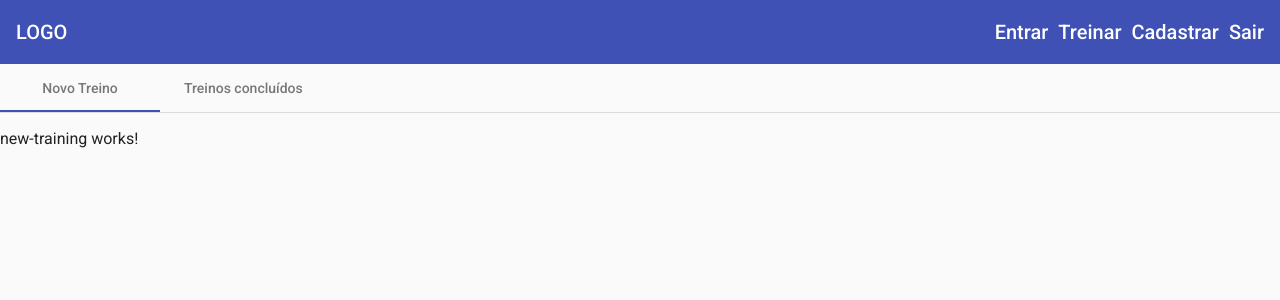
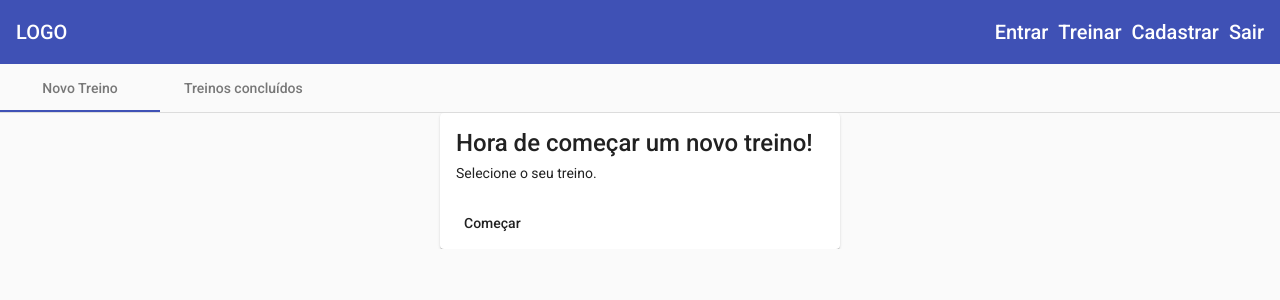
Before and after one commit to macaranduba/Angular-Full-App-Material-Firebase-NgRx-, an Angular app: page /training in a window 1280 px wide. Shown: the top 300 px of the page. Built offline with nearby package versions, Linux system fonts and the light colour scheme.

Commit message:
Cards (material design)

```diff
--- a/src/app/material.module.ts
+++ b/src/app/material.module.ts
@@ -1,6 +1,7 @@
 import { NgModule } from '@angular/core';
 
 import { MatButtonModule } from '@angular/material/button';
+import { MatCardModule } from '@angular/material/card';
 import { MatCheckboxModule } from '@angular/material/checkbox';
 import { MatFormFieldModule } from '@angular/material/form-field';
 import { MatIconModule } from '@angular/material/icon';
@@ -16,6 +17,7 @@ import { MatToolbarModule } from '@angular/material/toolbar';
   //imports: [],
   exports: [
     MatButtonModule,
+    MatCardModule,
     MatCheckboxModule,
     MatFormFieldModule,
     MatIconModule,
--- a/src/app/training/new-training/new-training.component.html
+++ b/src/app/training/new-training/new-training.component.html
@@ -1 +1,13 @@
-<p>new-training works!</p>
+<section class="new-training" fxLayout="row" fxLayoutAlign="center">
+  <mat-card fxFlex="400px">
+    <mat-card-title>
+      Hora de começar um novo treino!
+    </mat-card-title>
+    <mat-card-content>
+      Selecione o seu treino.
+    </mat-card-content>
+    <mat-card-actions>
+      <button type="submit" mat-button>Começar</button>
+    </mat-card-actions>
+  </mat-card>
+</section>
```
